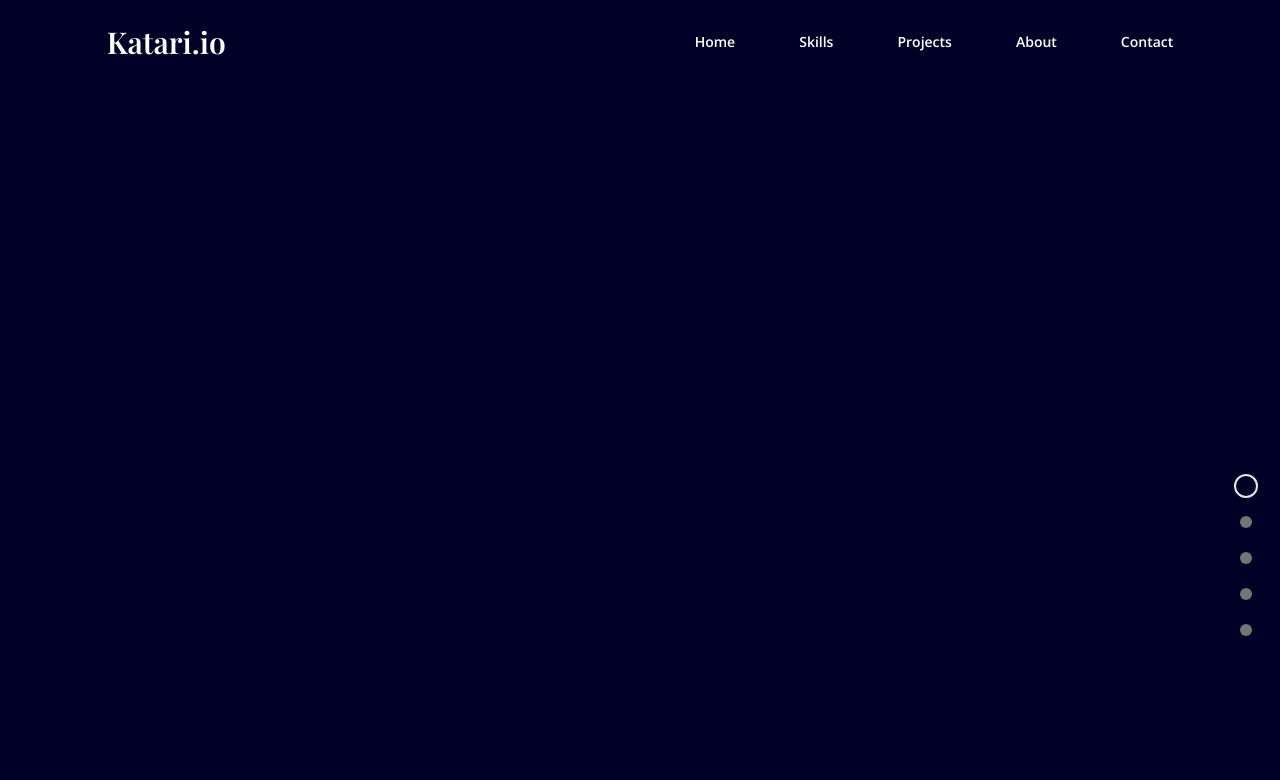
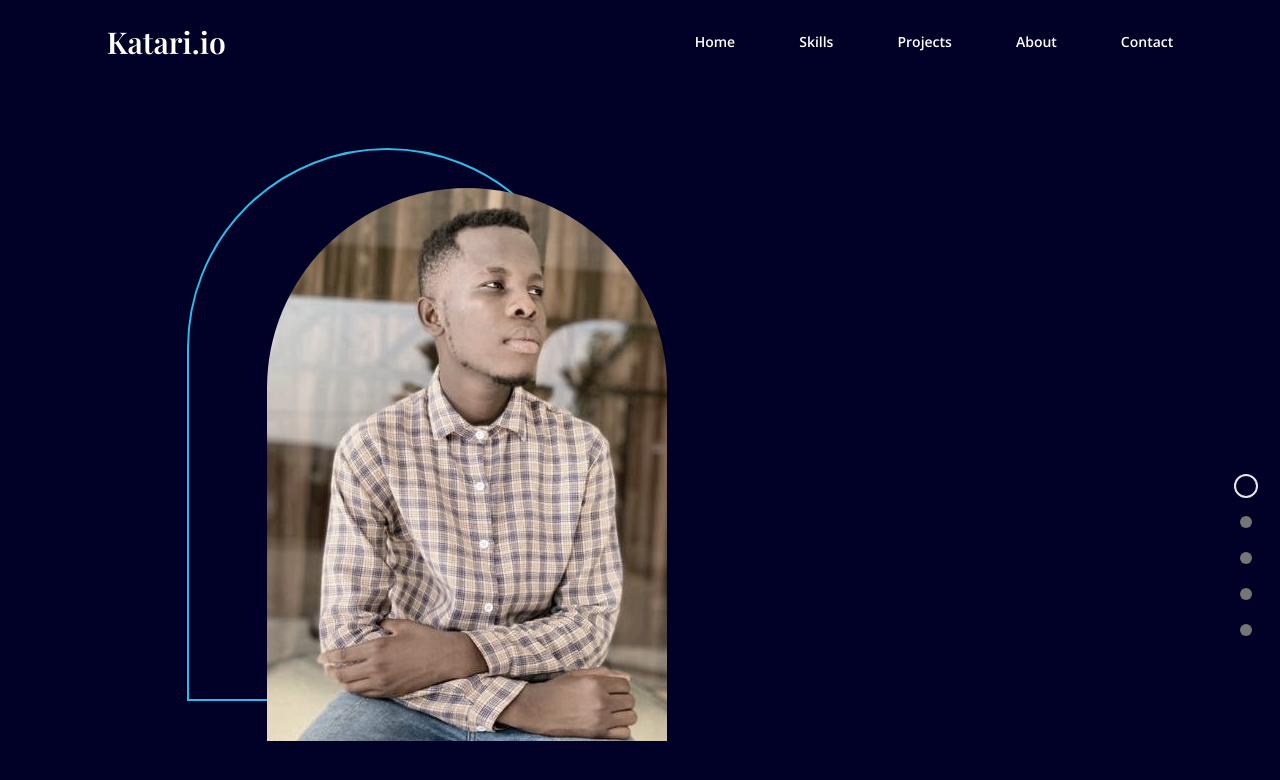
Before and after one commit to Tawphiq/personal-portfolio, a React (Vite) app: page / in a window 1280 px wide. Shown: the top 780 px of the page. Built offline with nearby package versions, Linux system fonts and the light colour scheme.

Commit message:
"added a Landing component"

```diff
--- a/src/App.jsx
+++ b/src/App.jsx
@@ -2,6 +2,7 @@
 import useMediaQuery from './hooks/useMediaQuery'
 import Navbar from './scenes/Navbar'
 import DotGroup from './scenes/DotGroup'
+import Landing from './scenes/Landing'
 
 const App = () => {
   const [selectedPage, setSelectedPage] = useState('home')
@@ -30,6 +31,7 @@
             setSelectedPage={setSelectedPage}
           />
         )}
+        <Landing selectedPage={setSelectedPage}/>
       </div>
     </div>
   )
--- /dev/null
+++ b/src/scenes/Landing.jsx
@@ -0,0 +1,31 @@
+import useMediaQuery from "../hooks/useMediaQuery"
+import { motion } from "framer-motion"
+import AnchorLink from "react-anchor-link-smooth-scroll"
+
+const Landing = () => {
+  const isAboveMediumScreens = useMediaQuery("(min-width: 1060px)")
+
+  return (
+    <section id = "home" className="md:flex md:justify-between md:items-center md:h-full gap-16 py-10">
+
+        {/* IMAGE HERE */}
+        <div className="md:order-2 flex justify-center basis-3/5 z-10 mt-16 md:mt-32">
+            {isAboveMediumScreens ? (
+                <div className="relative z-0 ml-20 before:absolute before:-top-10 before:-left-20 before:rounded-t-[400px]
+                before:w-full before:max-w-[400px] md:before:max-w-[600px] before:h-full before:border-2 before:border-blue before:z-[-1]">
+
+                    <img src="src/assets/profilepic.png" alt="profile"
+                    className="filter saturate-50 hover:saturate-100 transition duration-1000 z-10 w-full
+                     max-w-[400px] md:max-w-[600px]" />
+                </div>
+            ) : (
+                <img src="src/assets/profilepic.png" alt="profile"
+                    className="filter saturate-50 hover:saturate-100 transition duration-500 z-10 w-full
+                     max-w-[400px] md:max-w-[600px]" />
+            )}
+        </div>
+    </section>
+  )
+}
+
+export default Landing
```
Also changed, not shown: src/assets/myprofile1.jpg (added), src/assets/profilepic.png (added).
